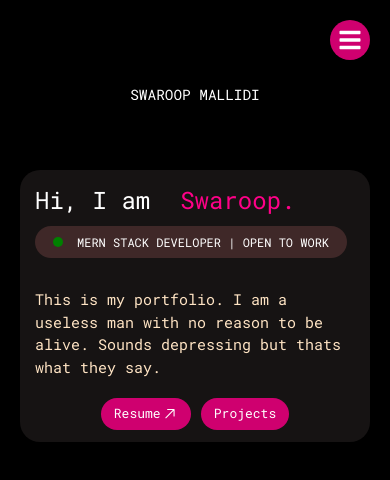
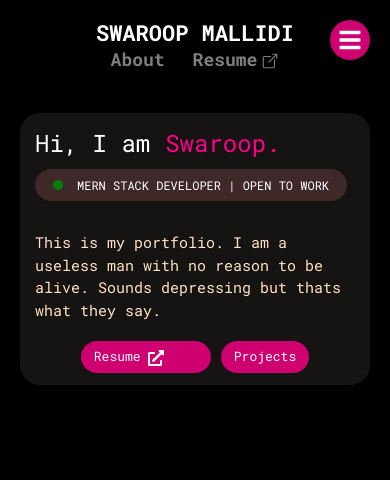
Before and after one commit to swarroopp/ni-hao, a React (Vite) app: page / in a window 390 px wide. Shown: the top 480 px of the page. Built offline with nearby package versions, Linux system fonts and the light colour scheme.

Commit message:
projects-section changed

```diff
--- a/src/components/AnimatedBox.jsx
+++ b/src/components/AnimatedBox.jsx
@@ -2,62 +2,72 @@ import { motion } from "framer-motion";
 import { useState, useEffect } from "react";
 
 export default function AnimatedBox() {
-    const [showCurve, setShowCurve] = useState(true);
     const [text, setText] = useState("SWAROOP");
     const [textSize, setTextSize] = useState(32);
-    const [textY, setTextY] = useState(95);
-    const [textColor, setTextColor] = useState("#ff0088"); // Initial pink color
+    const [expanded, setExpanded] = useState(false);
 
     useEffect(() => {
-        setTimeout(() => {
-            setTextColor("#ff0000"); // Change text to red during animation
-        }, 400); // Halfway through the animation
-
-        setTimeout(() => {
-            setShowCurve(false);
+        const timer = setTimeout(() => {
+            setExpanded(true);
             setText("SWAROOP MALLIDI");
             setTextSize(24);
-            setTextY(50);
-            setTextColor("#ffffff");
-        }, 800);
+        }, 1500); // Wait for sweep animation to finish
+
+        return () => clearTimeout(timer);
     }, []);
 
     return (
-        <svg
-            width="300"
-            height="100"
-            viewBox="0 0 220 100"
-            fill="none"
-            xmlns="http://www.w3.org/2000/svg"
+        <div
             onClick={() => (window.location.href = "/")}
-            style={{ cursor: "pointer", display: "block", margin: "auto" }}
+            style={{
+                cursor: "pointer",
+                position: "relative",
+                display: "inline-block",
+                overflow: "hidden",
+                padding: "8px",
+                margin: 0,
+                marginLeft: "20px", // Align with the About and Resume section
+                textAlign: "left"
+            }}
         >
-            {/* Animated Curve */}
-            {showCurve && (
-                <motion.path
-                    d="M10,80 Q110,10 210,80"
-                    stroke="#ff0088"
-                    strokeWidth="4"
-                    fill="transparent"
-                    initial={{ pathLength: 0 }}
-                    animate={{ pathLength: 1 }}
-                    transition={{ duration: 0.8, ease: "easeIn" }} // Ease-in effect
-                />
-            )}
-
-            {/* Animated Text */}
-            <motion.text
-                x="50%"
-                y={textY}
-                textAnchor="middle"
-                fill={textColor}
-                fontFamily="Arial, sans-serif"
-                initial={{ fontSize: 32, y: 95, fill: "#ff0088" }}
-                animate={{ fontSize: textSize, y: textY, fill: textColor }}
-                transition={{ duration: 0.5, ease: "easeIn" }} // Ease-in for smooth effect
+            {/* Text with gradient highlight */}
+            <motion.h1
+                style={{
+                    fontSize: `${textSize}px`,
+                    fontFamily: "Arial, sans-serif",
+                    fontWeight: "bold",
+                    margin: 0,
+                    position: "relative",
+                    display: "inline-block",
+                    color: "#ffffff"
+                }}
+                animate={{
+                    fontSize: textSize
+                }}
+                transition={{ duration: 0.5 }}
             >
                 {text}
-            </motion.text>
-        </svg>
+
+                {/* Animated color sweep overlay */}
+                <motion.div
+                    style={{
+                        position: "absolute",
+                        top: 0,
+                        left: 0,
+                        right: 0,
+                        bottom: 0,
+                        background: "linear-gradient(to right, transparent, #ff0088 50%, transparent)",
+                        mixBlendMode: "lighten",
+                        zIndex: 1
+                    }}
+                    initial={{ x: "-100%" }}
+                    animate={{ x: "100%" }}
+                    transition={{
+                        duration: 1.2,
+                        ease: "easeInOut"
+                    }}
+                />
+            </motion.h1>
+        </div>
     );
 }
--- a/src/components/Body.css
+++ b/src/components/Body.css
@@ -25,7 +25,9 @@
 }
 
 .me {
-  gap: 20px;
+  gap: 5px;
+  width: 450px;
+
 }
 
 .hero-section {
@@ -93,6 +95,7 @@
 
 .btn:hover {
   background-color: #ff0088;
+  color: white;
 }
 
 .profiles {
@@ -105,9 +108,15 @@
 }
 
 .resume {
-  width: 90px;
+  width: 130px;
   justify-content: space-between;
+  text-decoration: none;
 }
+a {
+  color: inherit;           /* or use a specific color like 'black' */
+  text-decoration: none;
+}
+
 
 /* Mobile Menu */
 .menu-toggle {
@@ -365,7 +374,7 @@
   }
 
   .btn {
-    padding: 6px 15px;
+    padding: 9px 15px;
     font-size: 14px;
   }
 }
--- a/src/components/Body.jsx
+++ b/src/components/Body.jsx
@@ -2,6 +2,7 @@ import React, { useState } from 'react';
 import { GoArrowUpRight } from "react-icons/go";
 import { FaBars, FaTimes, FaGithub } from "react-icons/fa";
 import { useNavigate } from 'react-router-dom';
+import { FaExternalLinkAlt } from "react-icons/fa";
 
 import './Body.css';
 
@@ -59,7 +60,7 @@ function Body() {
       <div className={`mobile-menu ${menuOpen ? 'open' : ''}`}>
         <div className="mobile-menu-items">
           <a href="https://drive.google.com/file/d/1Q818tZtm9U7budARxuCB6e_YqUiP0W5k/view?usp=sharing" className="mobile-menu-item">
-            <div className="d-flex align-items-center">Resume <GoArrowUpRight size={20}/></div>
+            <div className="d-flex align-items-center">Resume <GoArrowUpRight size={25}/></div>
           </a>
           <div className="mobile-menu-item" onClick={() => navigate('/Projects')}>Projects</div>
           <div className="mobile-menu-item">About</div>
@@ -82,9 +83,11 @@ function Body() {
             Sounds depressing but thats what they say.
           </div>
           <div className="desktop-only profiles">
+          <div className="btn resume d-flex">
             <a href="https://drive.google.com/file/d/1Q818tZtm9U7budARxuCB6e_YqUiP0W5k/view?usp=sharing">
-              <div className="btn resume">Resume <GoArrowUpRight size={20}/></div>
-            </a>
+              Resume <FaExternalLinkAlt size={16}/>
+            </a></div>
+
             <div className="btn" onClick={() => navigate('/Projects')}>Projects</div>
           </div>
         </div>
--- a/src/components/Home.css
+++ b/src/components/Home.css
@@ -1,59 +1,3 @@
-  .ocnt {
-    width: 100%;
-    display: flex;
-    justify-content: space-between;
-    align-items: center; /* Ensure items are vertically aligned */
-    padding: 20px 90px; /* Adjust padding for better spacing */
-  }
-
-  .ends ul {
-    padding: 0;
-    margin: 0;
-    display: flex;
-    gap: 28px;
-  }
-
-  li {
-    list-style: none;
-    font-size: 18px;
-    font-weight: bold;
-    cursor: pointer;
-    color: gray ;
-  }
-
-  li:hover {
-    color: #ff0088;
-  }
-
-  a {
-    text-decoration: none;
-    font-weight: bold;
-    color: gray;
-
-  }
-
-  a:hover {
-    color: #ff0088; /* Change color when hovering */
-  }
-
-  .h-2 {
-    margin-top: -70px;
-    padding-top: 0 !important;
-  }
-  .svgp{
-    justify-content: center;
-    align-items: center;
-  }
-
-  .nav {
-    background-color: black; /* Adjust color as needed */
-    padding: 10px 20px; /* Ensure padding is appropriate */
-    display: flex;
-    align-items: center;
-    justify-content: space-between;
-    width: 100%;
-  }
-  /* LOTTIE BACKGROUND SUPPORT */
 .home-wrapper {
   position: relative;
   height: 100vh;
@@ -61,17 +5,18 @@
   overflow: hidden;
 }
 
+/* LOTTIE BACKGROUND SUPPORT */
 .background-lottie {
   position: absolute;
-    bottom: -80px; /* Moves animation downward */
+  bottom: -80px;
   left: 50%;
   transform: translateX(-50%);
-    width: 50vw; /* Reduced width */
+  width: 50vw;
   height: auto;
   z-index: 0;
-    pointer-events: none; /* So it doesn't block interactions */
-    opacity: 0.4; /* Adjust transparency */
-    filter: brightness(0.8) contrast(1.2); /* Darken & add contrast for better blending */
+  pointer-events: none;
+  opacity: 0.4;
+  filter: brightness(0.8) contrast(1.2);
 }
 
 /* Ensures content is above the animation */
@@ -81,3 +26,70 @@
   height: 100%;
   width: 100%;
 }
+
+.nav {
+  background-color: black;
+  width: 100%;
+  padding: 15px 0;
+}
+
+.ocnt {
+  width: 100%;
+  display: flex;
+  justify-content: space-between;
+  align-items: center;
+  padding: 0 90px;
+}
+
+.logo h2 {
+  margin: 0;
+  padding: 0;
+  font-size: 22px;
+  color: white;
+  font-weight: bold;
+}
+
+.nav-links ul {
+  padding: 0;
+  margin: 0;
+  display: flex;
+  gap: 28px;
+  align-items: center;
+}
+
+.nav-links li {
+  list-style: none;
+  font-size: 18px;
+  font-weight: bold;
+  cursor: pointer;
+  color: gray;
+  transition: color 0.3s ease;
+}
+
+.nav-links li:hover {
+  color: #ff0088;
+}
+
+.nav-links a {
+  text-decoration: none;
+  font-weight: bold;
+  color: gray;
+  display: flex;
+  align-items: center;
+  gap: 4px;
+  transition: color 0.3s ease;
+}
+
+.nav-links a:hover {
+  color: #ff0088;
+}
+
+.icon-open {
+  margin-top: 2px;
+}
+
+.svgp {
+  display: flex;
+  justify-content: center;
+  align-items: center;
+}
--- a/src/components/Home.jsx
+++ b/src/components/Home.jsx
@@ -20,17 +20,17 @@ function Home() {
 
       {/* Main content overlay */}
       <div className="content-overlay">
-        <div className="nav d-flex">
+        <div className="nav">
           <div className="ocnt">
-            <div className="h-2 svgp p-3">
-              <AnimatedBox />
+            <div className="logo">
+              <h2>SWAROOP MALLIDI</h2>
             </div>
-            <div className="ends">
+            <div className="nav-links">
               <ul>
                 <li>About</li>
                 <li>
-                  <a href="http://youtube.com/">
-                    Resume <IoOpenOutline />
+                  <a href="https://drive.google.com/file/d/1Q818tZtm9U7budARxuCB6e_YqUiP0W5k/view?usp=sharing">
+                    Resume <IoOpenOutline className="icon-open" />
                   </a>
                 </li>
               </ul>
--- a/src/components/Projects.css
+++ b/src/components/Projects.css
@@ -1,9 +1,25 @@
+/* Initial loading state */
+html.loading, body.loading {
+  background-color: black;
+  overflow: hidden;
+}
+
+html.loading * {
+  transition: none !important;
+}
+
 /* Projects.css - Main container styling */
 .projects-wrapper {
   position: relative;
   min-height: 100vh;
   width: 100vw;
+  background-color: black;
+  opacity: 0;
+  transition: opacity 0.5s ease-in;
+}
 
+.projects-wrapper.page-ready {
+  opacity: 1;
 }
 
 /* Nav styling (matches Home) */
@@ -51,14 +67,22 @@
 }
 
 .h-2 {
-  margin-top: -70px;
+  margin-top: 0; /* Changed from -70px */
   padding-top: 0 !important;
+  display: flex;
+  align-items: center;
 }
-
 .svgp {
+  display: flex;
   justify-content: center;
   align-items: center;
-
+  padding: 0 !important; /* Remove padding that might affect alignment */
+}
+.animated-box-container {
+  display: flex;
+  align-items: center;
+  justify-content: center;
+  height: 100%;
 }
 
 .nav {
@@ -80,8 +104,14 @@
   height: auto;
   z-index: 0;
   pointer-events: none;
+  opacity: 0;
+  filter: brightness(0.8) contrast(1.2);
+  transition: opacity 1s ease;
+  will-change: opacity;
+}
+
+.background-lottie.lottie-loaded {
   opacity: 0.4;
-  filter: brightness(0.8) contrast(1.2);
 }
 
 /* Content overlay */
@@ -94,7 +124,7 @@
 /* Projects Section Styling */
 .projects-section {
   padding: 30px 0px;
-  margin:  10px auto 20px auto;
+  margin: 10px auto 20px auto;
   max-width: 1350px;
   background-color: black;
 }
@@ -109,27 +139,33 @@
   display: inline-block;
   left: 50%;
   transform: translateX(-50%);
-  animation: fadeIn 1s ease-out;
+  opacity: 0;
+  transition: opacity 0.5s ease-out;
+}
+
+.section-title.title-visible {
+  opacity: 1;
+  animation: titleAppear 0.8s ease-out forwards;
 }
 
 .section-title::after {
   content: '';
   position: absolute;
   bottom: -10px;
-  left: 25%;
-  width: 50%;
+  left: 50%;
+  width: 0;
   height: 3px;
   background-color: #ff0088;
   border-radius: 2px;
-  animation: expandWidth 1.5s ease-out forwards;
+  transition: all 0.8s ease-out;
 }
 
-@keyframes expandWidth {
-  from { width: 0; left: 50%; }
-  to { width: 50%; left: 25%; }
+.section-title.title-visible::after {
+  width: 50%;
+  left: 25%;
 }
 
-@keyframes fadeIn {
+@keyframes titleAppear {
   from { opacity: 0; transform: translateX(-50%) translateY(-20px); }
   to { opacity: 1; transform: translateX(-50%) translateY(0); }
 }
@@ -137,9 +173,11 @@
 .projects-container {
   display: flex;
   flex-direction: column;
-  gap: 25px;
-  padding: 0 30px;
+  gap: 45px;
+  padding: 20px 30px;
   background-color: black;
+  contain: content; /* Improves scrolling performance */
+  will-change: contents;
 }
 
 .project-card {
@@ -149,9 +187,20 @@
   height: 300px;
   width: 100%;
   box-shadow: 0 8px 20px rgba(0, 0, 0, 0.4);
-  transition: transform 0.3s ease, box-shadow 0.3s ease, opacity 0.6s ease;
   opacity: 0;
   transform: translateY(40px);
+  contain: strict; /* More aggressive performance optimization */
+  will-change: transform, opacity;
+  transition: transform 0.4s cubic-bezier(0.25, 0.46, 0.45, 0.94),
+              box-shadow 0.4s cubic-bezier(0.25, 0.46, 0.45, 0.94),
+              opacity 0.6s cubic-bezier(0.25, 0.46, 0.45, 0.94);
+  /* Using cubic-bezier for smoother animation */
+}
+
+/* Prevent background flicker by hiding the parent element's background */
+.project-card {
+  background-size: 0 0;
+  background-repeat: no-repeat;
 }
 
 .project-card.appear {
@@ -171,6 +220,8 @@
   background-size: cover;
   background-position: center;
   transition: all 0.4s ease;
+  transform: translateZ(0); /* Force GPU acceleration */
+  backface-visibility: hidden; /* Prevent flicker */
 }
 
 .project-background::before {
@@ -203,6 +254,9 @@
   justify-content: space-between;
   padding: 20px;
   color: white;
+  /* Ensure content is always fully rendered to prevent flicker */
+  backface-visibility: hidden;
+  -webkit-font-smoothing: subpixel-antialiased;
 }
 
 .tech-tags {
@@ -216,12 +270,13 @@
   background-color: rgba(0, 0, 0, 0.7);
   color: white;
   padding: 4px 10px;
-
   border-radius: 20px;
   font-size: 0.75rem;
   font-weight: 500;
   backdrop-filter: blur(4px);
+  -webkit-backdrop-filter: blur(4px);
   border: 1px solid rgba(255, 255, 255, 0.2);
+  transform: translateZ(0); /* Force GPU acceleration */
 }
 
 .project-info {
@@ -236,7 +291,8 @@
   font-size: 1.8rem;
   font-weight: 700;
 }
-.project-title:hover{
+
+.project-title:hover {
   color: #fc3d9c;
   translate: x-2px;
 }
@@ -259,7 +315,6 @@
   display: flex;
   gap: 15px;
   margin-top: 10px;
-
 }
 
 .project-link {
@@ -273,10 +328,11 @@
   font-size: 1rem;
   font-weight: 500;
   border: 1px solid rgba(255, 255, 255, 0.3);
-  background-color: rgba(0, 0, 0, 0.5);
+  background-color: #ff0088;
+  color: #a0a0a0;
   transition: all 0.3s ease;
-  background-color:#ff0088;
-  color: #a0a0a0;
+  backface-visibility: hidden; /* Prevents flickering during animations */
+  transform: translateZ(0);
 }
 
 .github-link {
@@ -294,27 +350,6 @@
   color: #ff0088;
 }
 
-/* Focused animation for appearing */
-@keyframes cardAppear {
-  0% {
-    opacity: 0;
-    transform: translateY(30px);
-  }
-  100% {
-    opacity: 1;
-    transform: translateY(0);
-  }
-}
-
-.project-card {
-  animation: cardAppear 0.5s ease forwards;
-  animation-play-state: paused;
-}
-
-.project-card.appear {
-  animation-play-state: running;
-}
-
 /* Hide scrollbar but maintain scroll functionality */
 html {
   scrollbar-width: none; /* Firefox */
@@ -327,6 +362,7 @@ html::-webkit-scrollbar {
 body {
   -ms-overflow-style: none; /* IE and Edge */
   scrollbar-width: none; /* Firefox */
+  background-color: black; /* Ensure black background during loading */
 }
 
 /* Responsive design */
@@ -398,3 +434,27 @@ body {
     height: 220px;
   }
 }
+
+/* Add support for reduced motion preferences */
+@media (prefers-reduced-motion: reduce) {
+  .project-card, .project-card.appear, .section-title, .background-lottie,
+  .projects-wrapper, .projects-wrapper.page-ready {
+    transition: none !important;
+    animation: none !important;
+  }
+
+  .project-card {
+    opacity: 1;
+    transform: none;
+  }
+
+  .section-title {
+    opacity: 1;
+  }
+
+  .section-title::after {
+    width: 50%;
+    left: 25%;
+    transition: none;
+  }
+}
```
Also changed, not shown: src/components/Projects.jsx (+85 -17 lines). Lines whose indentation alone changed are shown as unchanged.
